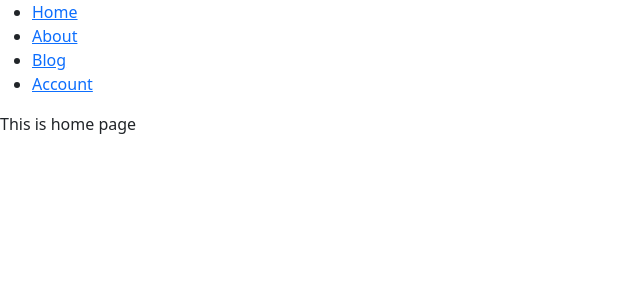
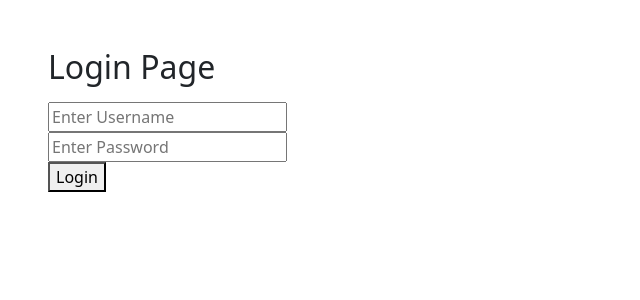
Before and after one commit to gosnippets/reactdemo, a React (Create React App) app: page / in a window 1280 px wide. Shown: the top 300 px of the page, without its empty margins (0-640 px from the left). Built offline with nearby package versions, Linux system fonts and the light colour scheme.

Commit message:
HighOrderComponent

```diff
--- a/src/App.js
+++ b/src/App.js
@@ -24,6 +24,9 @@ import AccountLayout from "./routersExample/accounts/AccountLayout";
 import AddNewAccount from "./routersExample/accounts/AddNewAccount";
 import EditAccountDetails from "./routersExample/accounts/EditAccountDetails";
 import AccountDetails from "./routersExample/accounts/AccountDetails";
+import StateLessComponent from "./StateAndProps/StateLessComponent";
+import StateFullComponent from "./StateAndProps/StateFullComponent";
+import HighOrderComponent from "./StateAndProps/HighOrderComponent";
 
 function App() {
   return (<>
@@ -40,7 +43,7 @@ function App() {
     {/* <FetchExample/> */}
     {/* <AxiosExample /> */}
 
-    <BrowserRouter>
+    {/* <BrowserRouter>
       <Routes>
         <Route path="/" element={<Layout />}>
           <Route index element={<Home />} />
@@ -57,7 +60,7 @@ function App() {
           <Route path="*" element={<PageNotFound />} />
         </Route>
       </Routes>
-    </BrowserRouter>
+    </BrowserRouter> */}
 
     {/* <Router>
       <Switch>
@@ -65,6 +68,10 @@ function App() {
          <Route path="/about" component={<About />} />
       </Switch>
     </Router> */}
+
+    {/* <StateLessComponent/> */}
+    {/* <StateFullComponent/> */}
+    <HighOrderComponent/>
   </>);
 }
 
--- /dev/null
+++ b/src/StateAndProps/HighOrderComponent.jsx
@@ -0,0 +1,39 @@
+import React, { useRef, useState } from 'react'
+
+
+const withAuth = (WrappedComponent) => {
+    function WithAuth() {
+        const [isAuth, setIsAuth] = useState(false)
+        const [username, setUsername] = useState("")
+        const [msg, setMsg] = useState("")
+        const usernameRef= useRef();
+        const passwordRef= useRef();
+
+        if (isAuth) {
+            return <WrappedComponent username={username}/>
+        }
+
+        const handleSubmit =()=>{
+            if (usernameRef.current.value === "admin" && passwordRef.current.value === "Test1234") {
+                setUsername(usernameRef.current.value)
+                setIsAuth(true)
+                setMsg("");
+            }else {
+                setMsg("Invalid username or password")
+            }
+        }
+        return (<div className='m-5'>
+                <h2>Login Page</h2>
+                <p style={{color:"red"}}>{msg}</p>
+                <div><input type='text' name='username' ref={usernameRef} placeholder='Enter Username'/></div>
+                <div><input type='password' name='password' ref={passwordRef} placeholder='Enter Password'/></div>
+                <div><button onClick={handleSubmit}>Login</button></div>
+        </div>)
+    }
+    return WithAuth;
+}
+
+const ProfileComponent = (props) => <h2>Welcome {props.username}...</h2>
+const HighOrderComponent = withAuth(ProfileComponent)
+
+export default HighOrderComponent;
--- /dev/null
+++ b/src/StateAndProps/StateFullComponent.jsx
@@ -0,0 +1,11 @@
+import React, { useState } from 'react'
+
+export default function StateFullComponent() {
+  const [count, setCount] = useState(0);
+  return (<>
+    <div>StateFullComponent</div>
+    <h2>Count: {count}</h2>
+    <button onClick={() => setCount(count + 1)}>Increment</button>
+    <button onClick={() => setCount(count - 1)}>Decrement</button>
+  </>)
+}
--- /dev/null
+++ b/src/StateAndProps/StateLessComponent.jsx
@@ -0,0 +1,7 @@
+import React from 'react'
+
+export default function StateLessComponent() {
+  return (
+    <div>StateLessComponent</div>
+  )
+}
```
